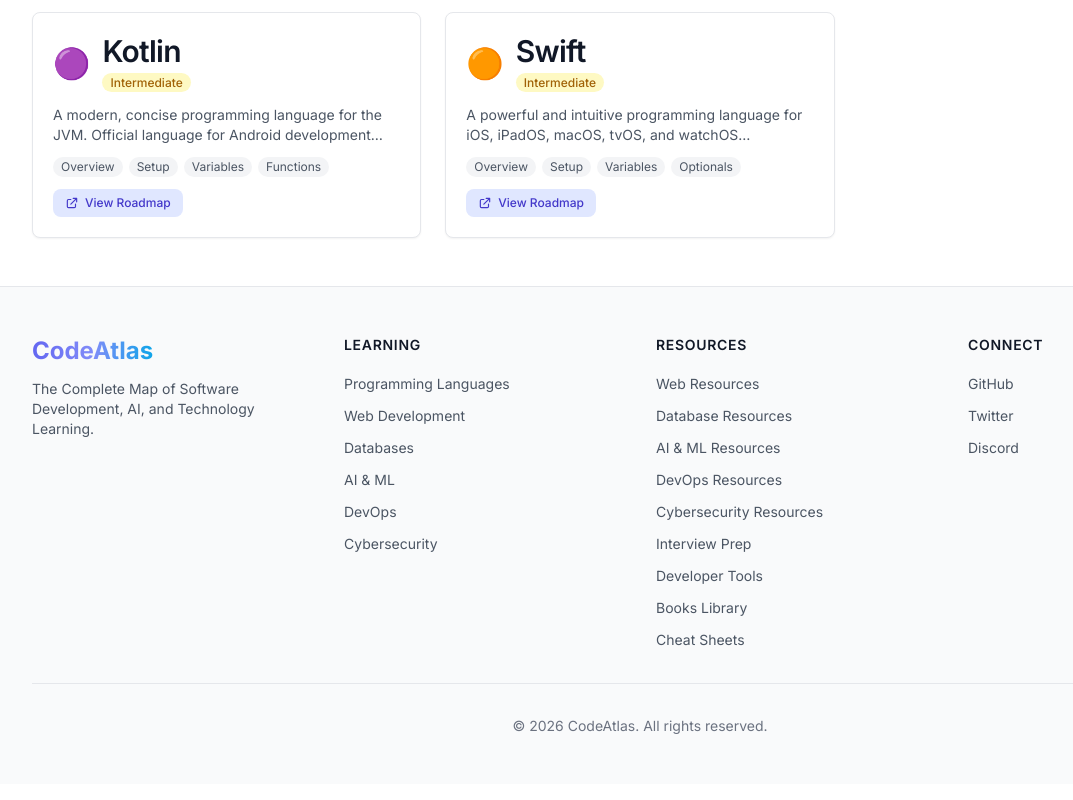
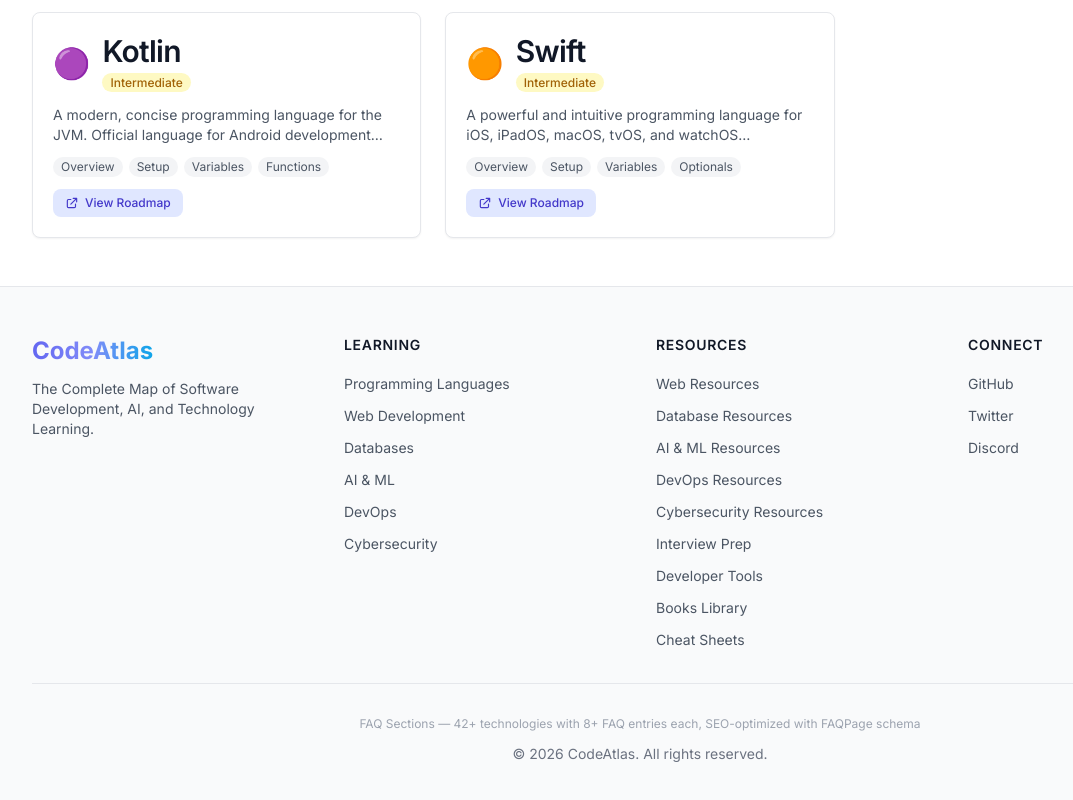
Before and after one commit to Dhruvashingote07/CodeAtlas, a React (Vite) app: page /languages in a window 1280 px wide. Shown: the part 997-1797 px from the top of the page, without its empty margins (0-1073 px from the left). Built offline with nearby package versions, Linux system fonts and the light colour scheme; no server answers.

Commit message:
Enhance footer with SEO-optimized FAQ section and add Vercel plugin installation instructions

```diff
--- a/src/components/Footer.jsx
+++ b/src/components/Footer.jsx
@@ -59,7 +59,10 @@ export default function Footer() {
             </div>
           ))}
         </div>
-        <div className="mt-8 pt-8 border-t border-gray-200 dark:border-gray-800">
+        <div className="mt-8 pt-8 border-t border-gray-200 dark:border-gray-800 space-y-3">
+          <p className="text-xs text-gray-400 dark:text-gray-500 text-center">
+            FAQ Sections &mdash; 42+ technologies with 8+ FAQ entries each, SEO-optimized with FAQPage schema
+          </p>
           <p className="text-sm text-gray-500 dark:text-gray-500 text-center">
             &copy; {new Date().getFullYear()} CodeAtlas. All rights reserved.
           </p>
```
Also changed, not shown: vercel.txt (added).
